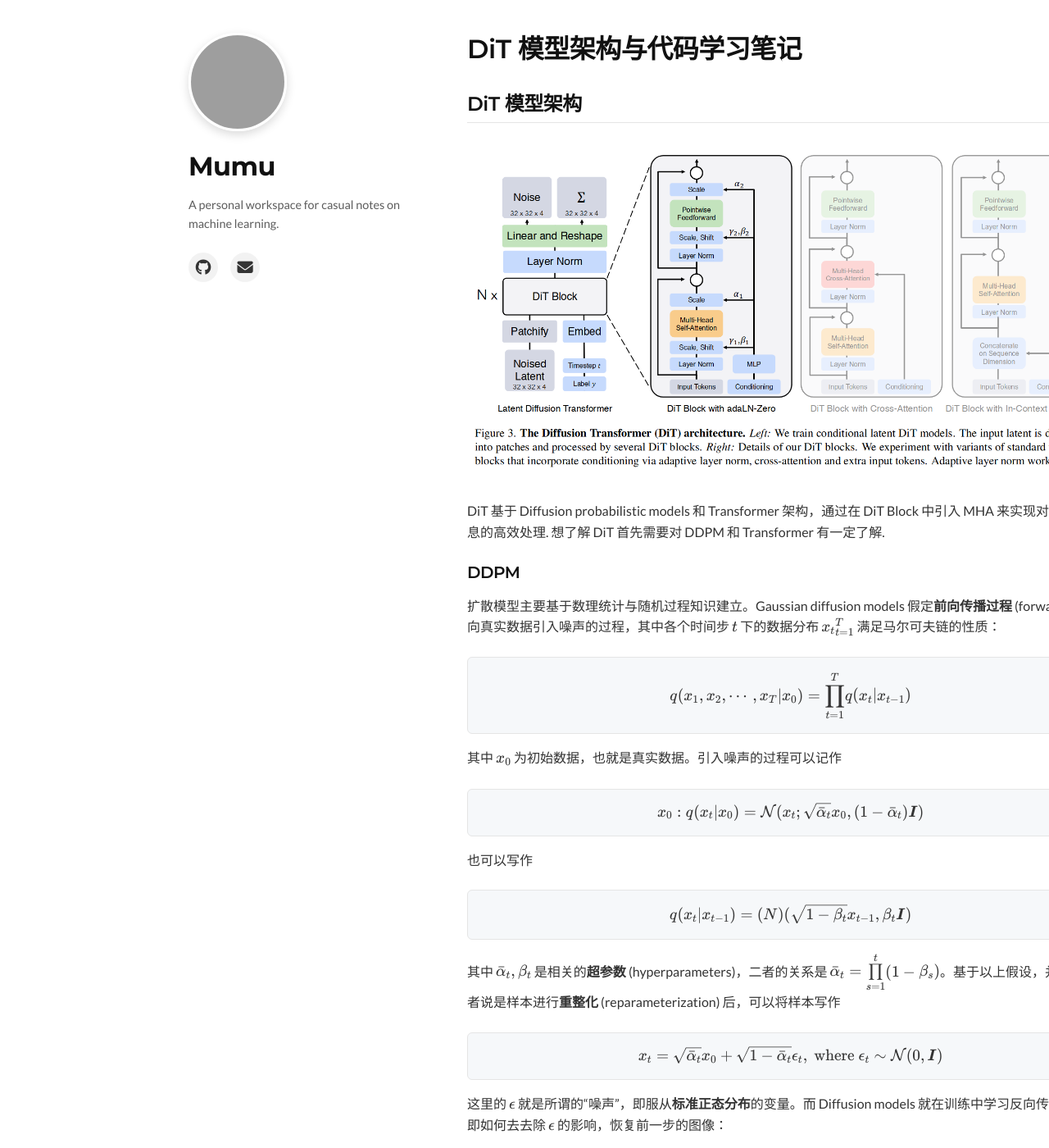
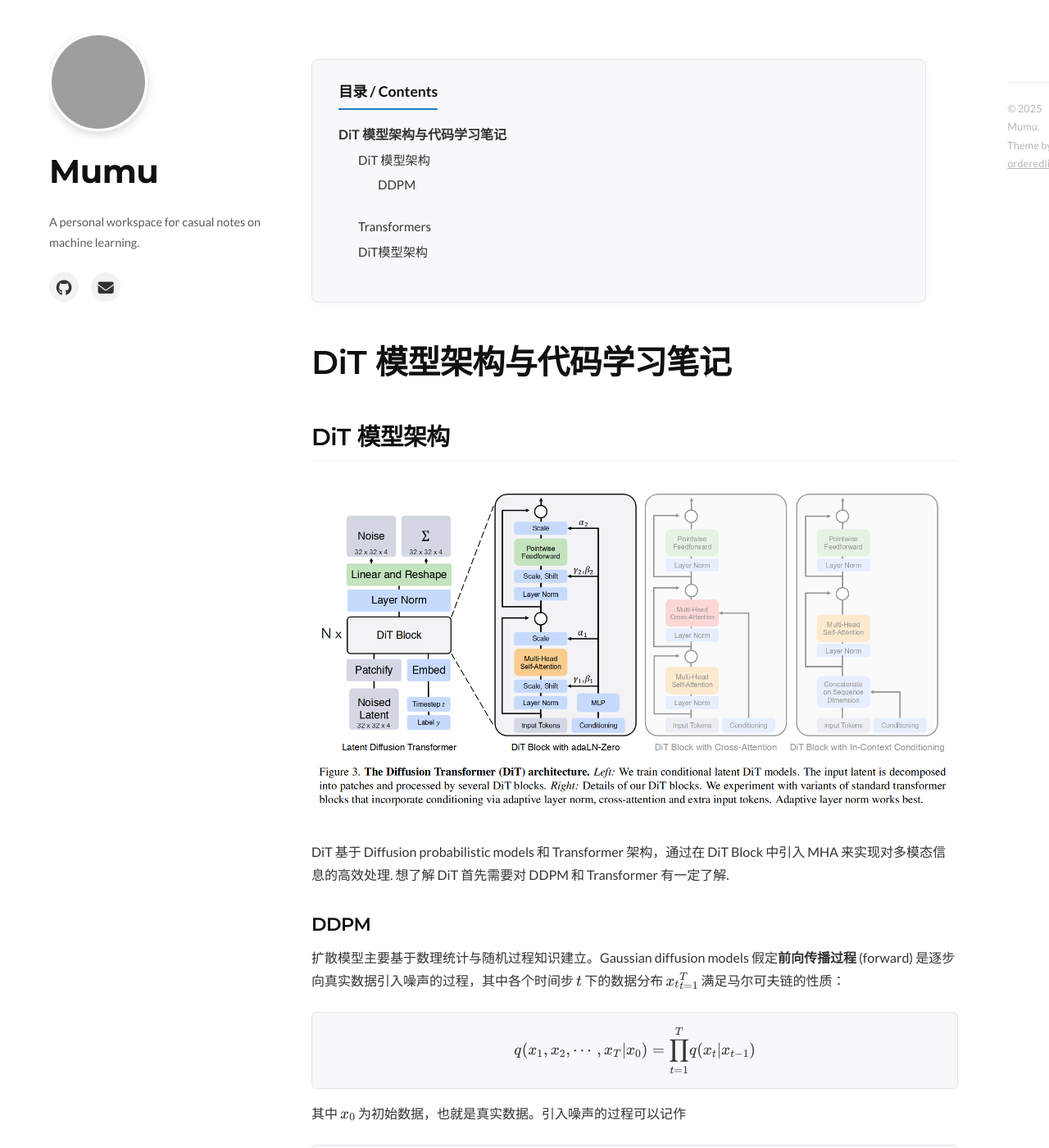
Before and after one commit to illusionsin30/illusionsin30.github.io, a Jekyll site: the page built from docs/DiT.md, in a window 1280 px wide and 1400 px high. Shown: the whole window at 82% size. Built offline with Jekyll 4.4.1, drawn with Linux system fonts in a browser that asks for light colours; grey boxes are pictures that could not be loaded.

Commit message:
feature: update content.

```diff
--- a/_sass/jekyll-theme-minimal.scss
+++ b/_sass/jekyll-theme-minimal.scss
@@ -12,8 +12,9 @@
   --link-hover-color: #0056b3;
   --border-color: #e5e5e5;
   --code-bg: #f6f8fa;
-  --sidebar-width: 280px;
-  --content-max-width: 860px;
+  --sidebar-width: 260px;
+  --content-max-width: 1200px;
+  --read-width: 750px;
   --font-base: 16px; /* 提升阅读字号 */
 }
 
@@ -43,7 +44,7 @@
   color: var(--text-color);
   font-family: "Noto Sans", -apple-system, BlinkMacSystemFont, "Segoe UI", Helvetica, Arial, sans-serif;
   font-size: var(--font-base);
-  line-height: 1.6;
+  line-height: 1.75;
   margin: 0;
   padding: 0;
   transition: background-color 0.3s, color 0.3s;
@@ -68,6 +69,9 @@
   flex-shrink: 0; /* 防止侧边栏被压缩 */
   position: sticky; /* 现代化的固定方式，比 position: fixed 更好 */
   top: 40px; /* 距离顶部的距离 */
+  max-height: calc(100vh - 80px);
+  overflow-y: auto;
+  scrollbar-width: none;
 }
 
 h1, h2, h3, h4, h5, h6 {
@@ -77,9 +81,9 @@
   font-weight: 600;
 }
 
-h1 { font-size: 2rem; }
-h2 { font-size: 1.5rem; margin-top: 2rem; border-bottom: 1px solid var(--border-color); padding-bottom: 0.3em;}
-h3 { font-size: 1.25rem; margin-top: 1.5rem; }
+h1 { font-size: 2.5rem; margin-bottom: 1.5rem; }
+h2 { font-size: 1.8rem; margin-top: 3rem; margin-bottom: 1rem; border-bottom: 1px solid #eee; padding-bottom: 10px;}
+h3 { font-size: 1.4rem; margin-top: 2rem; margin-bottom: 0.8rem; }
 
 a {
   color: var(--link-color);
--- a/assets/css/style.scss
+++ b/assets/css/style.scss
@@ -170,3 +170,69 @@
   color: inherit;
   text-decoration: underline;
 }
+
+/* =========================================
+   文章目录 (Table of Contents) 美化
+   ========================================= */
+
+/* 1. 目录容器 */
+#markdown-toc {
+  background-color: var(--code-bg, #f8f9fa); /* 浅灰背景，适配深色模式变量 */
+  border: 1px solid var(--border-color, #e9ecef);
+  border-radius: 8px;       /* 圆角 */
+  padding: 1.5rem 2rem;     /* 内部留白 */
+  margin: 2rem 0 3rem 0;    /* 上下外边距 */
+  list-style: none;         /* 去掉默认的黑点 */
+
+  /* 限制宽度，使其不比正文宽，视觉更协调 */
+  max-width: var(--read-width, 750px);
+
+  /* 可选：添加一个微弱的阴影 */
+  box-shadow: 0 2px 8px rgba(0,0,0,0.03);
+}
+
+/* 2. 目录前的标题伪类 (自动添加 "目录" 二字) */
+#markdown-toc::before {
+  content: "目录 / Contents";
+  display: block;
+  font-weight: 700;
+  font-size: 1.1rem;
+  margin-bottom: 1rem;
+  color: var(--heading-color, #333);
+  border-bottom: 2px solid var(--link-color, #267CB9);
+  width: fit-content;
+  padding-bottom: 4px;
+}
+
+/* 3. 第一级列表项 (H1/H2) */
+#markdown-toc > li {
+  font-weight: 600;
+  margin-bottom: 8px;
+  font-size: 1rem;
+}
+
+/* 4. 子列表项 (H3/H4) - 缩进与细体 */
+#markdown-toc ul {
+  list-style: none; /* 去掉子列表黑点 */
+  padding-left: 1.5rem; /* 缩进 */
+  margin-top: 4px;
+}
+
+#markdown-toc ul li {
+  font-weight: 400; /* 字体变细 */
+  font-size: 0.95rem;
+  margin-bottom: 4px;
+}
+
+/* 5. 链接样式 */
+#markdown-toc a {
+  text-decoration: none;
+  color: var(--text-color, #555);
+  transition: all 0.2s;
+  border-bottom: 1px dashed transparent; /* 默认透明下划线 */
+}
+
+#markdown-toc a:hover {
+  color: var(--link-color, #267CB9);
+  border-bottom-color: var(--link-color); /* 悬停显示虚线 */
+}
--- a/docs/DiT.md
+++ b/docs/DiT.md
@@ -3,6 +3,9 @@
 title: DiT
 permalink: /docs/DiT
 ---
+
+* Table of Contents
+{:toc}
 
 # DiT 模型架构与代码学习笔记
 ## DiT 模型架构
```
